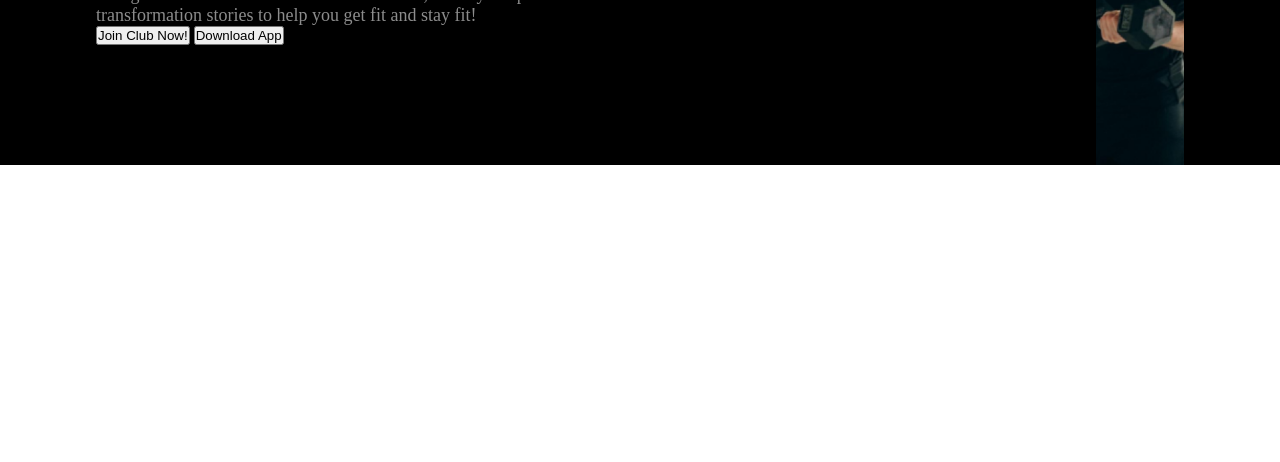
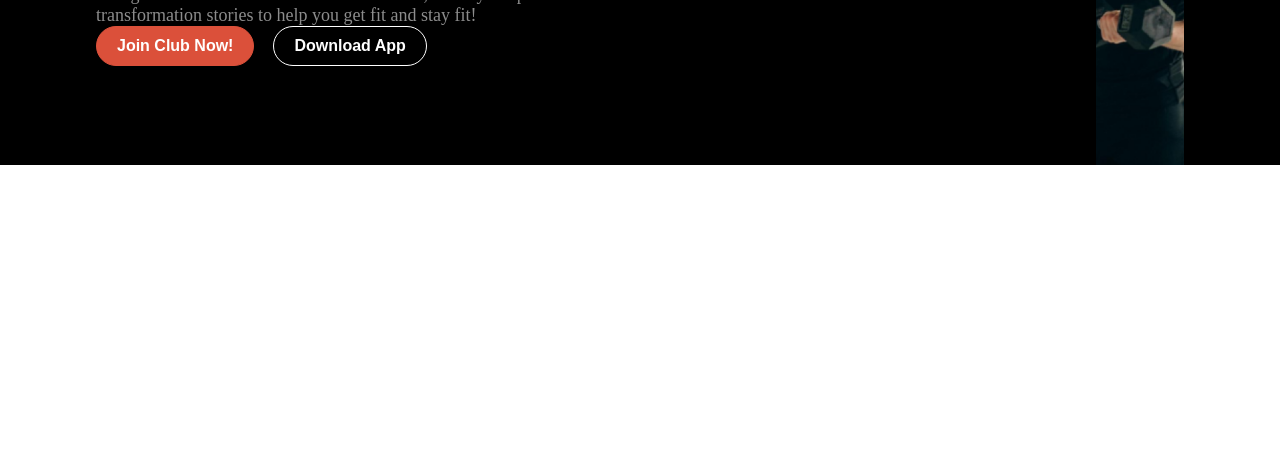
Before and after one commit to RifatBinBaccu9/Fitness-B10-A2, a plain HTML site: page index.html in a window 1280 px wide. Shown: the part 338-800 px from the top of the page. Drawn offline with Linux system fonts and the light colour scheme.

Commit message:
banner-btn

```diff
--- a/index.css
+++ b/index.css
@@ -170,7 +170,25 @@ nav {
     color: #8C8C8C;
     width: 53%;
 }
-
+.bnner-btn-left{
+    color: #fff;
+    border: 1px solid #DB503A;
+    padding: 10px 20px;
+    border-radius: 50px;
+    font-size: 16px;
+    font-weight: 600;
+    background: #DB503A;
+    margin-right: 15px;
+}
+.bnner-btn-right{
+    color: #fff;
+    border: 1px solid #fff;
+    padding: 10px 20px;
+    border-radius: 50px;
+    font-size: 16px;
+    font-weight: 600;
+    background: #000;
+}
 /* banner right section */
 .banner-right{
     background-image: url('./images/Images2.png');
--- a/index.html
+++ b/index.html
@@ -47,8 +47,8 @@
                  <h2>Get body in <span>shape</span> & stay healthy</h2>
                  <p>A huge selection of health and fitness content, healthy recipes and transformation stories to help you get fit and stay fit!</p>
                  <div>
-                 <button>Join Club Now!</button>
-                 <button>Download App</button>
+                 <button class="bnner-btn-left">Join Club Now!</button>
+                 <button class="bnner-btn-right">Download App</button>
                  </div>
                 </div>
 
```
